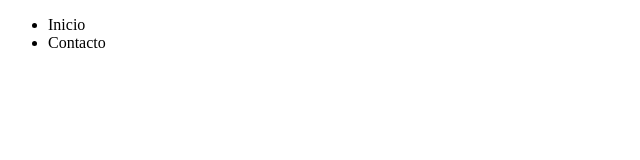
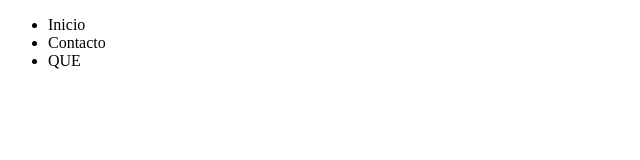
Before and after one commit to SrSoloX/PruebaGit2, a plain HTML site: page index.html in a window 1280 px wide. Shown: the full height of the page, 0-640 px from the left. Drawn offline with Linux system fonts and the light colour scheme.

Commit message:
se agrego que

```diff
--- a/index.html
+++ b/index.html
@@ -9,6 +9,7 @@
     <ul>
         <li>Inicio</li>
         <li>Contacto</li>
+        <li>QUE</li>
     </ul>
 </body>
 </html>
```
